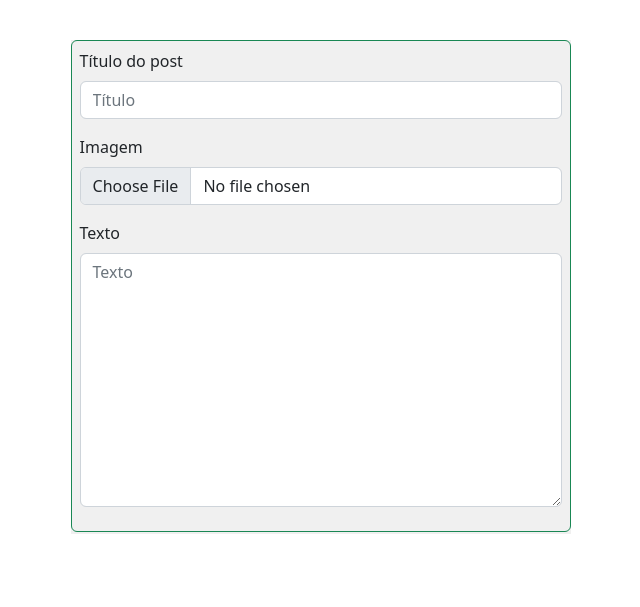
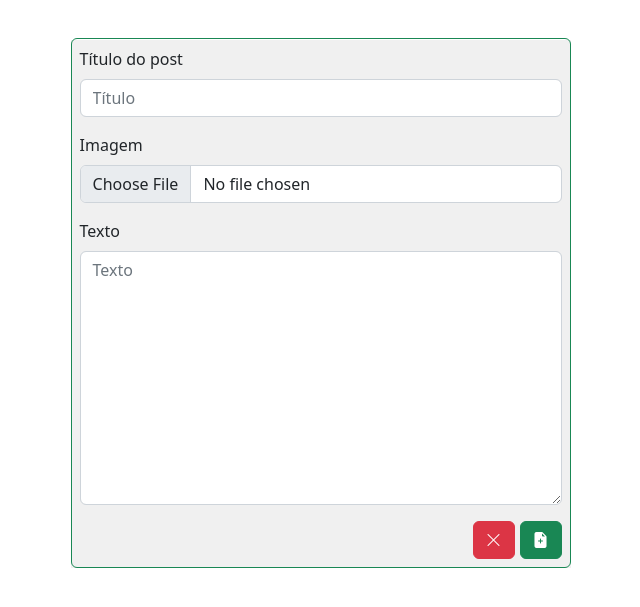
Before and after one commit to Kaymartins/Trainee-2022.2, a PHP site: page /app/views/admin/adicionar_post.html in a window 1280 px wide. Shown: the top 607 px of the page, without its empty margins (339-979 px from the left). Run offline with PHP 8.4, Linux system fonts and the light colour scheme; some libraries are stand-ins or nearby versions.

Commit message:
adicionando botões

```diff
--- a/JornalDeKonoha/app/views/admin/adicionar_post.html
+++ b/JornalDeKonoha/app/views/admin/adicionar_post.html
@@ -28,6 +28,10 @@
                 <label for="exampleFormControlTextarea1" class="form-label">Texto</label>
                 <textarea class="form-control" id="exampleFormControlTextarea1" placeholder="Texto" rows="10"></textarea>
             </div>
+            <div class="botoes">
+                <button type="button" class="btn btn-success"><i class="bi bi-file-earmark-plus-fill"></i></button>
+                <button type="button" class="btn btn-danger"><i class="bi bi-x-lg"></i></button>
+            </div>
         </div>
 
     </div>
--- a/JornalDeKonoha/public/css/adicionar_post.css
+++ b/JornalDeKonoha/public/css/adicionar_post.css
@@ -11,7 +11,7 @@ body {
     justify-content: center;
     padding-top: 5px;
     width: 500px;
-    height: 494px;
+    height: 528px;
 }
 
 .botoes {
```
